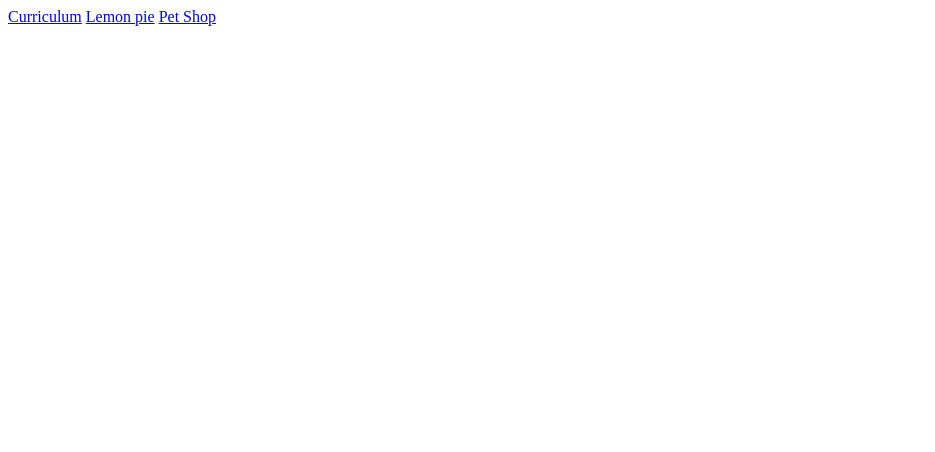
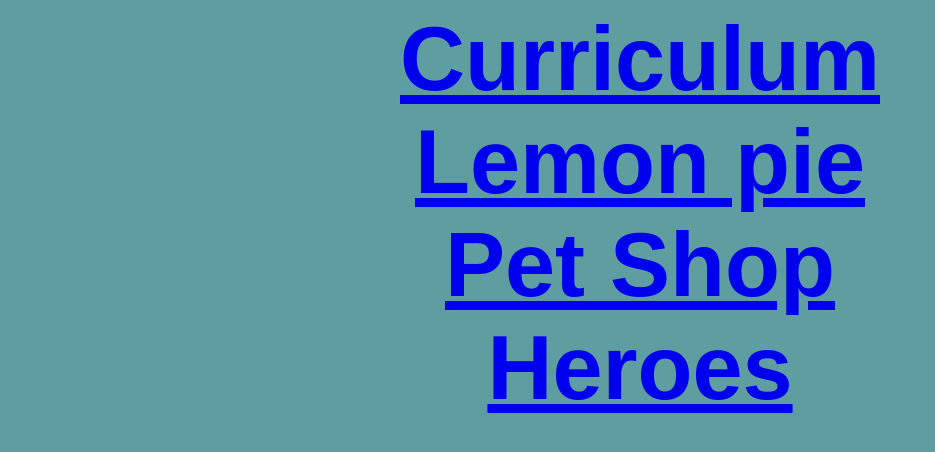
Before and after one commit to Beatu0429/Front-end-I, a plain HTML site: page index.html in a window 1280 px wide. Shown: the whole page, without its empty margins (0-935 px from the left). Drawn offline with Linux system fonts and the light colour scheme.

Commit message:
Se agregó link a page Heroes

```diff
--- a/index.html
+++ b/index.html
@@ -5,10 +5,12 @@
     <meta http-equiv="X-UA-Compatible" content="IE=edge">
     <meta name="viewport" content="width=device-width, initial-scale=1.0">
     <title>index</title>
+    <link rel="stylesheet" href="./styles.css">
 </head>
 <body>
     <a href="./Curriculum Vitae/index.html">Curriculum</a>
     <a href="./Lemon pie/index.html">Lemon pie</a>
     <a href="./PetShop/index.html">Pet Shop</a>
+    <a href="./Heroes/index.html">Heroes</a>
 </body>
 </html>
--- /dev/null
+++ b/styles.css
@@ -0,0 +1,12 @@
+body {
+    background-color: cadetblue;
+    font-family: Arial, Helvetica, sans-serif;
+    font-weight: 700;
+    color: white;
+    font-size: 90px;
+    text-align: center;
+}
+
+a {
+    display: block;
+}
```
